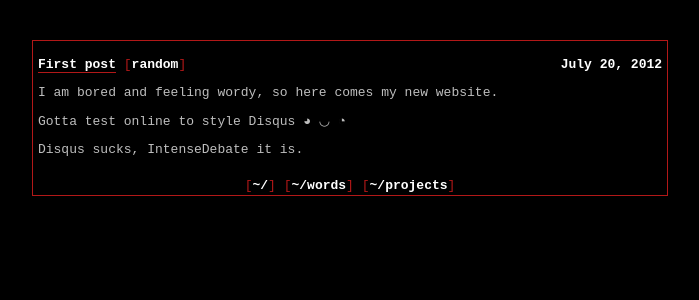
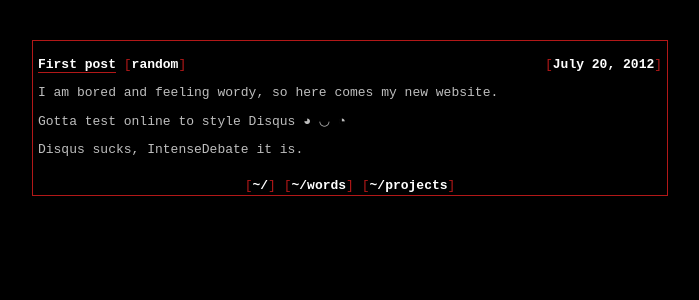
Before and after one commit to meh/meh.github.io, a Jekyll site: the page built from index.html, in a window 1280 px wide. Shown: the top 300 px of the page, without its empty margins (290-989 px from the left). Built offline with Jekyll 4.4.1, drawn with Linux system fonts in a browser that asks for light colours.

Commit message:
style: add more brackets

```diff
--- a/_layouts/post.html
+++ b/_layouts/post.html
@@ -10,7 +10,7 @@ comments: true
 
     <span class="categories"><span class="bracket">[</span><b>{{ page.categories | array_to_sentence_string }}</b><span class="bracket">]</span></span>
 
-    <div class="date">{{ page.date | date:"%B %d, %Y" }}</div>
+    <div class="date"><span class="bracket">[</span>{{ page.date | date:"%B %d, %Y" }}<span class="bracket">]</span></div>
     <div style="clear: both"></div>
   </h2></div>
 
--- a/index.html
+++ b/index.html
@@ -14,7 +14,7 @@ comments: false
 
         <span class="categories"><span class="bracket">[</span><b>{{ post.categories | array_to_sentence_string }}</b><span class="bracket">]</span></span>
 
-        <div class="date">{{ post.date | date:"%B %d, %Y" }}</div>
+        <div class="date"><span class="bracket">[</span>{{ post.date | date:"%B %d, %Y" }}<span class="bracket">]</span></div>
         <div style="clear: both"></div>
       </h2></div>
 
```
